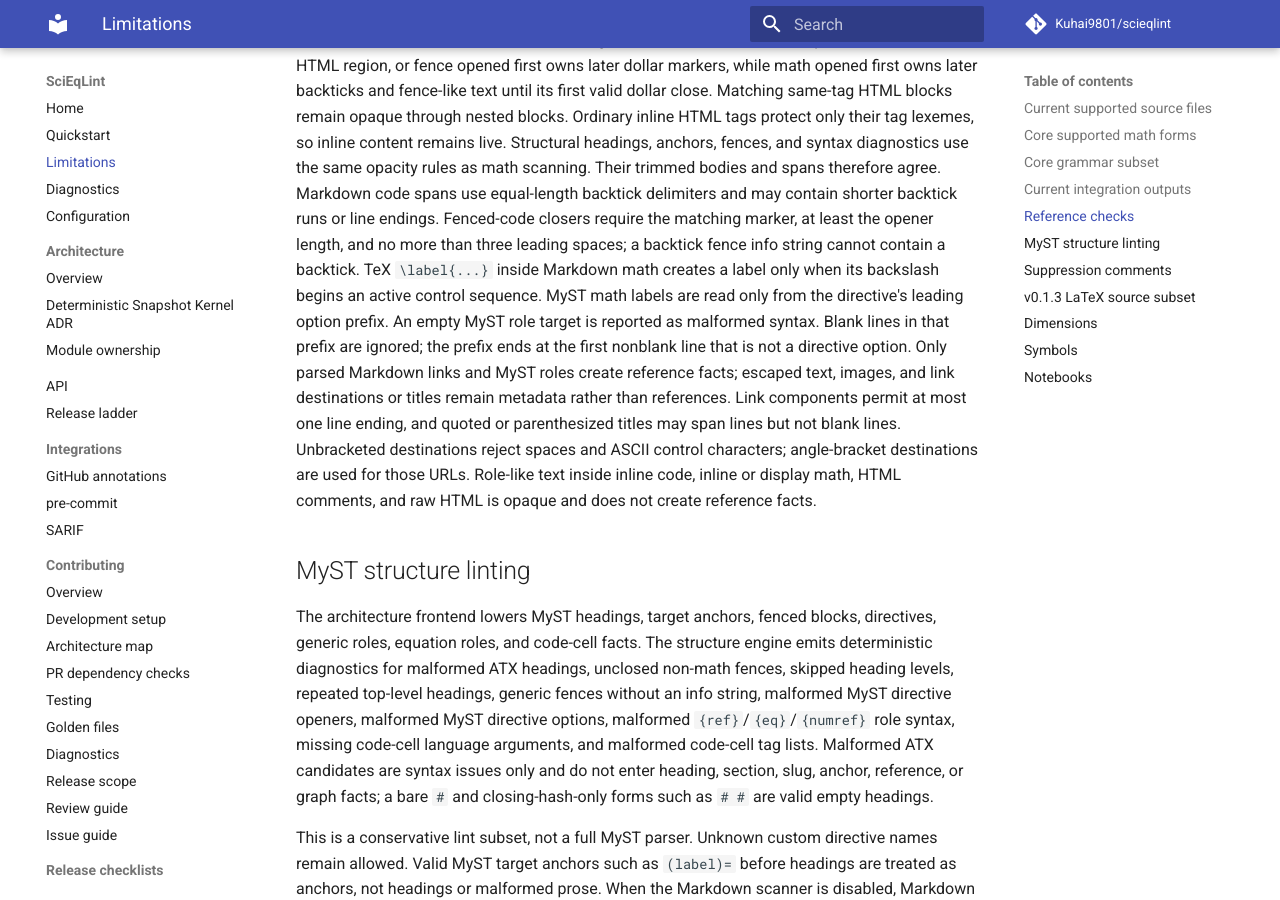
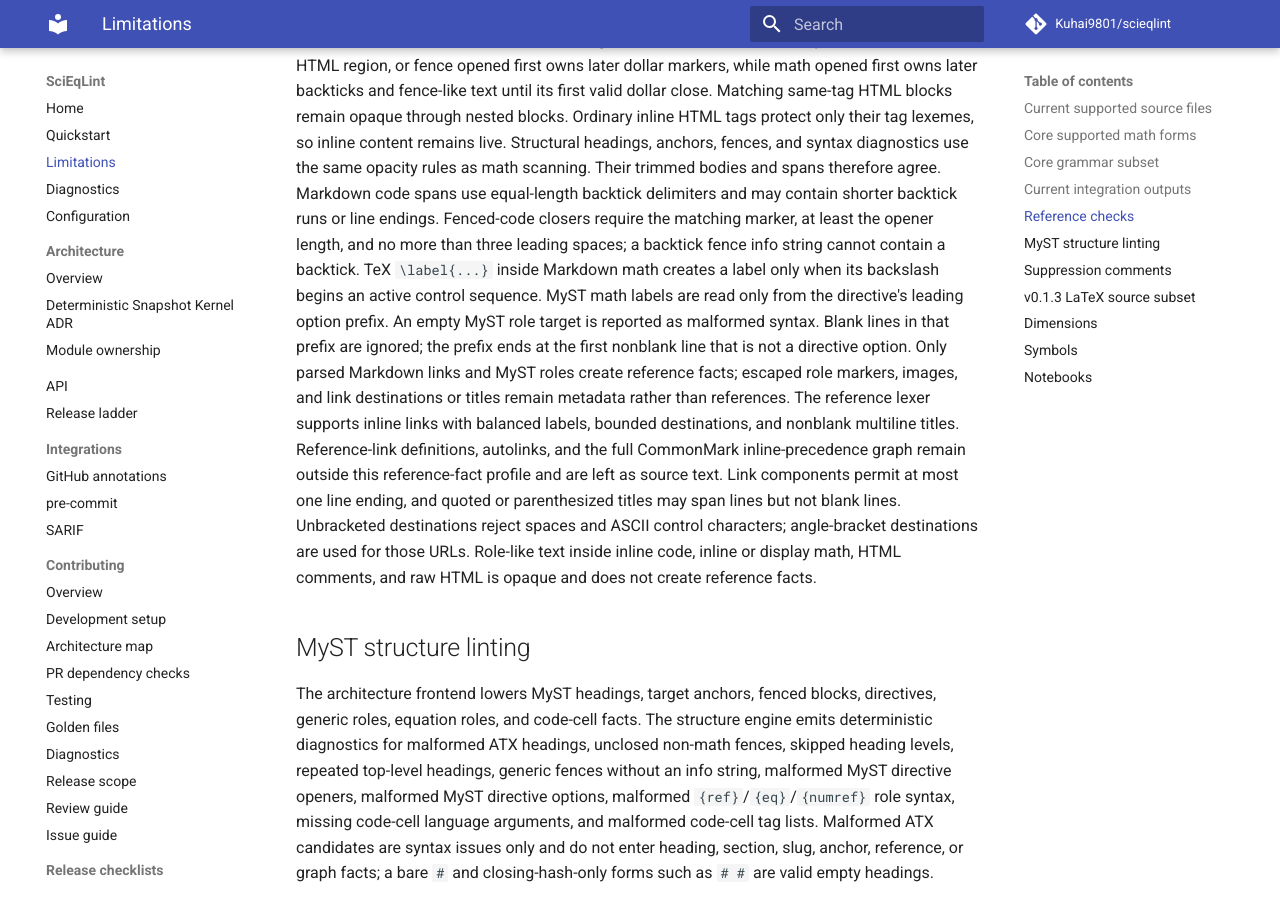
Before and after one commit to 1sgtpepper/scieqlint, an MkDocs documentation site: the page built from docs/limitations.md, in a window 1280 px wide and 900 px high, scrolled down 2693 px. Built offline with MkDocs 1.6.1 and Material for MkDocs 9.7.7, drawn with Linux system fonts in a browser that asks for light colours; comment, search, counter and statistics services are not loaded.

Commit message:
Cover Markdown interval and link grammar edges

```diff
--- a/docs/limitations.md
+++ b/docs/limitations.md
@@ -112,8 +112,12 @@ MyST math labels are read only from the directive's leading option prefix.
 An empty MyST role target is reported as malformed syntax.
 Blank lines in that prefix are ignored; the prefix ends at the first nonblank
 line that is not a directive option.
-Only parsed Markdown links and MyST roles create reference facts; escaped text,
-images, and link destinations or titles remain metadata rather than references.
+Only parsed Markdown links and MyST roles create reference facts; escaped role
+markers, images, and link destinations or titles remain metadata rather than
+references. The reference lexer supports inline links with balanced labels,
+bounded destinations, and nonblank multiline titles. Reference-link definitions,
+autolinks, and the full CommonMark inline-precedence graph remain outside this
+reference-fact profile and are left as source text.
 Link components permit at most one line ending, and quoted or parenthesized
 titles may span lines but not blank lines. Unbracketed destinations reject spaces
 and ASCII control characters; angle-bracket destinations are used for those URLs.
```
Also changed, not shown: 1 other file.
